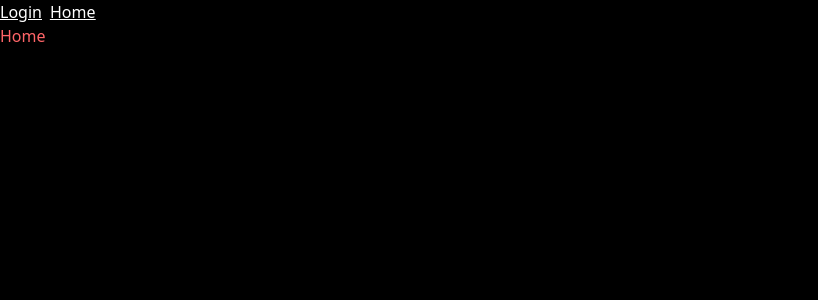
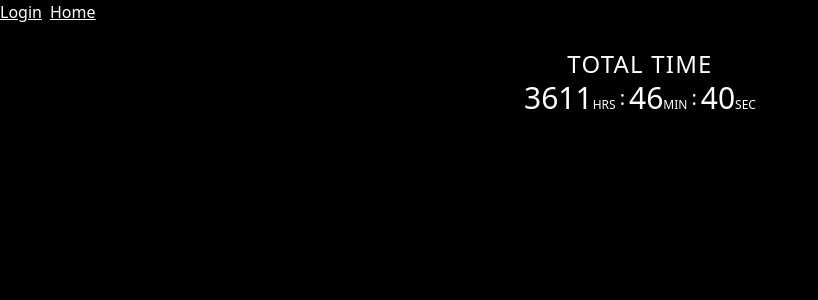
Before and after one commit to relextm19/VisualStudioCode-Time-Tracker, a Vue app in the folder app/frontend/site/: page / in a window 1280 px wide. Shown: the top 300 px of the page, without its empty margins (0-818 px from the left). Built offline with nearby package versions, Linux system fonts and the light colour scheme.

Commit message:
added a total time display element

```diff
--- a/app/frontend/site/src/Home.vue
+++ b/app/frontend/site/src/Home.vue
@@ -1,7 +1,7 @@
+<template>
+    <TotalTimeDisplay :total-time="13002400"></TotalTimeDisplay>
+</template>
+
 <script setup lang="ts">
-
+    import TotalTimeDisplay from './components/TotalTimeDisplay.vue';
 </script>
-
-<template>
-    <h1 class="text-bold text-red-400">Home</h1>
-</template>
--- /dev/null
+++ b/app/frontend/site/src/components/TotalTimeDisplay.vue
@@ -0,0 +1,29 @@
+<template>
+    <div class="flex items-center justify-center w-full p-6 text-white">
+        <div class="flex flex-col items-center">
+            <h2 class="text-2xl uppercase tracking-wider text-white">Total Time</h2>
+            <div class="flex items-center justify-evenly gap-1">
+                <span class="text-3xl">{{ hours }}<span class="text-xs uppercase">hrs</span></span>
+                <span class="text-xl">:</span>
+                <span class="text-3xl">{{ minutes }}<span class="text-xs uppercase">min</span></span>
+                <span class="text-xl">:</span>
+                <span class="text-3xl">{{ seconds }}<span class="text-xs uppercase">sec</span></span>
+            </div>
+        </div>
+    </div>
+</template>
+
+<script setup lang="ts">
+import { defineProps, computed } from 'vue';
+
+const props = defineProps({
+    totalTime: {
+        type: Number,
+        required: true
+    }
+});
+
+const hours = computed(() => Math.floor(props.totalTime / 3600).toString().padStart(2, '0'));
+const minutes = computed(() => Math.floor((props.totalTime % 3600) / 60).toString().padStart(2, '0'));
+const seconds = computed(() => (props.totalTime % 60).toString().padStart(2, '0'));
+</script>
```
Also changed, not shown: 1 other file (tests, documents, lock files or other folders).
